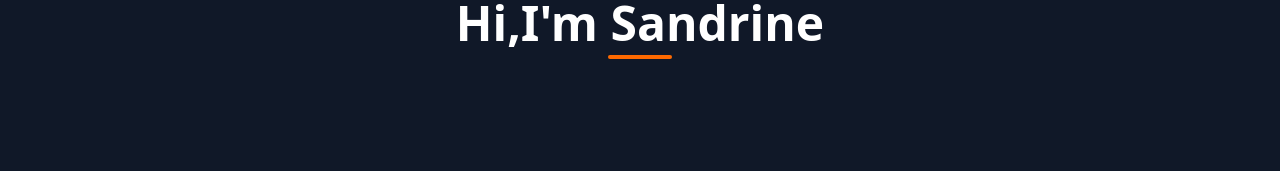
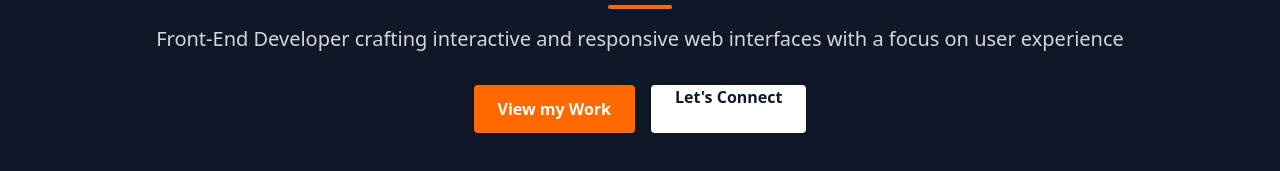
Before and after one commit to ingabiremariesandrine187/My_Portifolio_Tailwind, a plain HTML site: page index.html in a window 1280 px wide. Shown: the part 439-610 px from the top of the page. Drawn offline with nearby package versions, Linux system fonts and the light colour scheme.

Commit message:
adding button in hero section where user can click to view my project and connect with me

```diff
--- a/index.html
+++ b/index.html
@@ -39,10 +39,13 @@
       <h1 class="text-4xl md:text-5xl font-semibold mb-2 text-center ">Hi,I'm Sandrine</h1>
       <div class="w-16 h-1 bg-orange-500 rounded mx-auto mb-4"></div>
      <p class="text-gray-300 text-center text-lg md:text-xl mb-8">
+     Front-End Developer crafting interactive and responsive web interfaces with a focus on user experience
+     </p>
+     <div class="flex flex-col sm:flex-row gap-4 mb-6">
 
-
-     </p>
-
+        <a href="Projects.html" class="bg-orange-500 text-white font-semibold py-3 px-6 rounded shadow hover:bg-orange-600 transition">View my Work</a>
+        <a href="Contact.html" class="bg-white text-gray-900 font-semibold py -3 px-6 rounded shadow hover:bg-gray-100 transition">Let's Connect</a>
+     </div>
 
 
 
```
